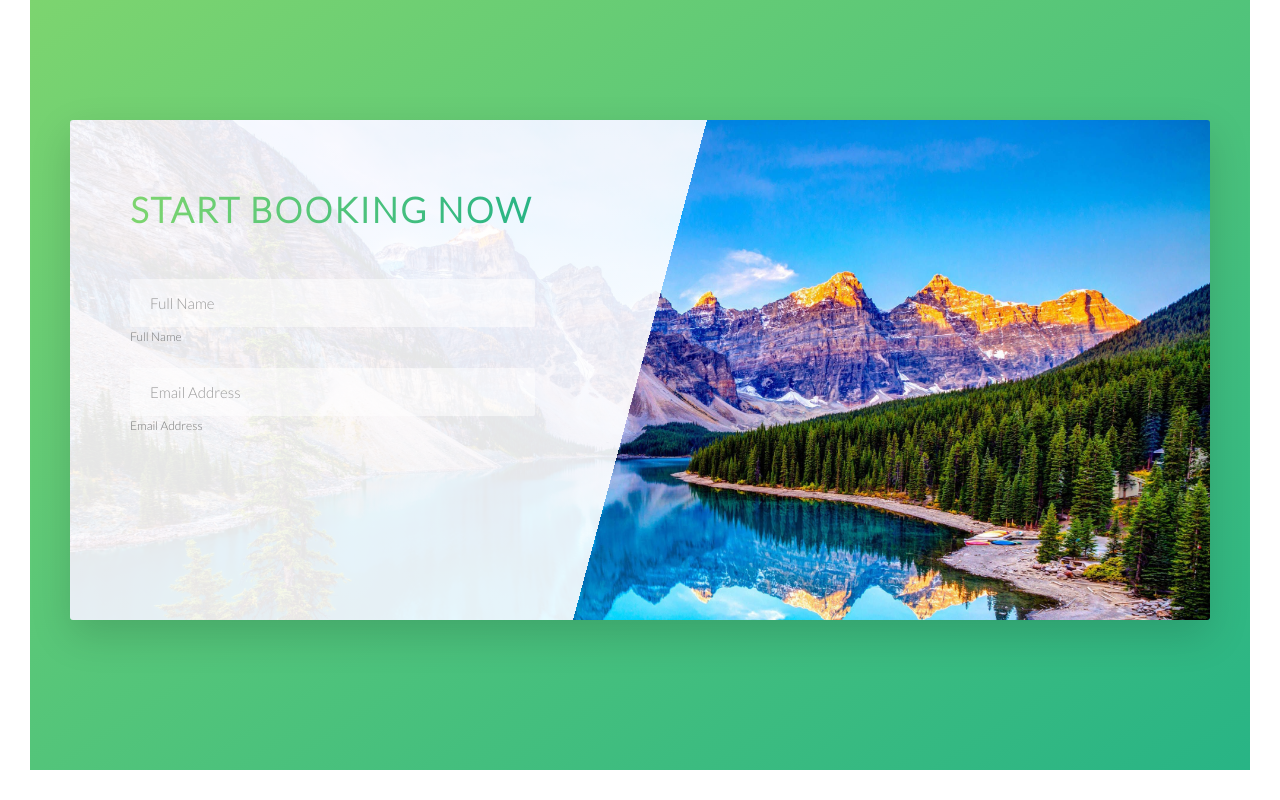
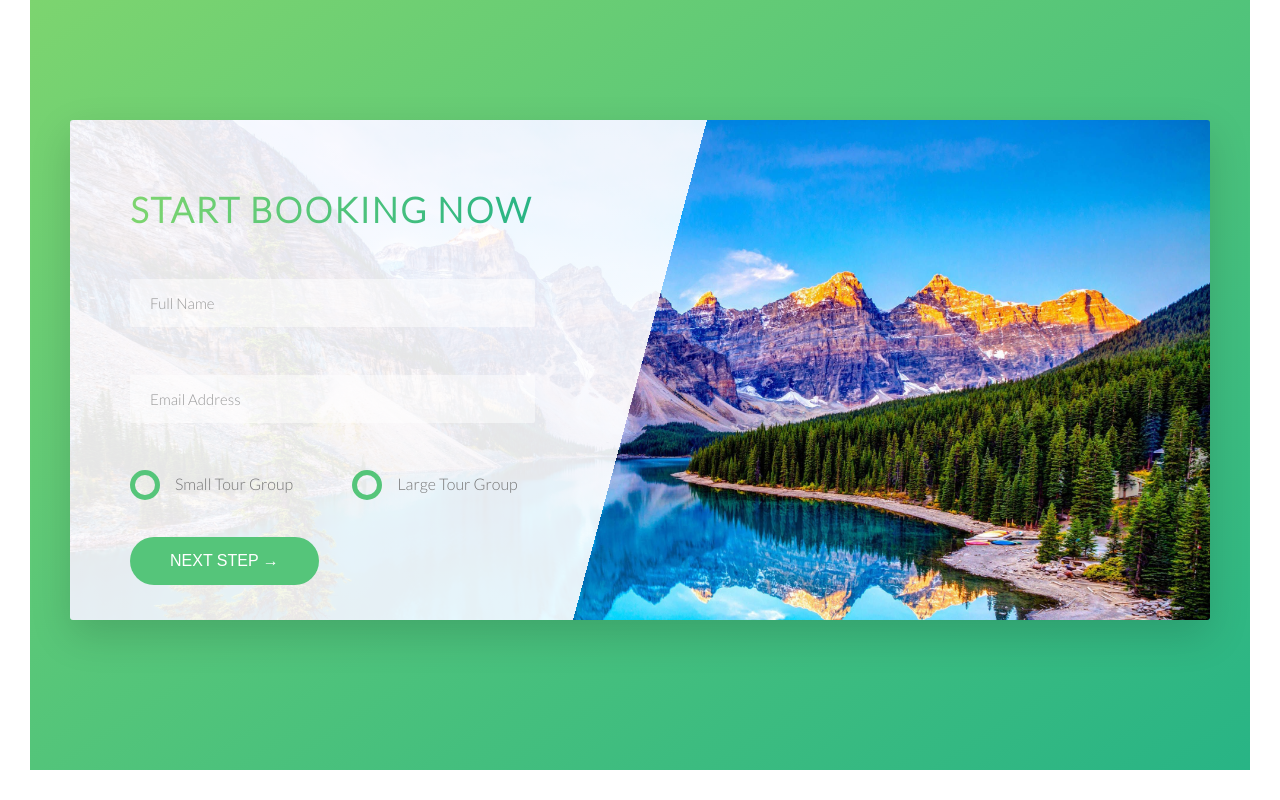
Before and after one commit to Bnanyingi/Nature-web, a website: page index.html in a window 1280 px wide. Shown: the part 4555-5355 px from the top of the page. Drawn offline with Linux system fonts and the light colour scheme.

Commit message:
added changes to the form section

```diff
--- a/index.html
+++ b/index.html
@@ -393,6 +393,28 @@
                                         Address</label>
                                 </div>
 
+                                <div class="form__group u-margin-bottom-medium">
+                                    <div class="form__radio-group">
+                                        <input type="radio" class="form__radio-input" id="small" name="size">
+                                        <label for="small" class="form__radio-label">
+                                            <span class="form__radio-button"></span>
+                                            Small Tour Group</label>
+
+                                    </div>
+
+                                    <div class="form__radio-group">
+                                        <input type="radio" class="form__radio-input" id="large" name="size">
+                                        <label for="large" class="form__radio-label">
+                                            <span class="form__radio-button"></span>
+                                            Large Tour Group</label>
+
+                                    </div>
+                                </div>
+
+                                <div class="form__group">
+                                    <button class="button button--green">Next Step &rarr;</button>
+                                </div>
+
                             </form>
                         </div>
 
--- a/sass/base/_utilities.scss
+++ b/sass/base/_utilities.scss
@@ -1,24 +1,24 @@
 .u-center-text{
-    text-align: center;
+    text-align: center !important;
 
 }
 
 .u-margin-bottom-big{
-    margin-bottom: 8rem;
+    margin-bottom: 8rem !important;
 }
 
 .u-margin-bottom-small{
-    margin-bottom: 1.5rem;
+    margin-bottom: 1.5rem !important;
 }
 
 .u-margin-bottom-medium{
-    margin-bottom: 4rem;
+    margin-bottom: 4rem !important;
 }
 
 .u-margin-top-big{
-    margin-top: 8rem;
+    margin-top: 8rem !important;
 }
 
 .u-margin-top-huge{
-    margin-top: 10rem;
+    margin-top: 10rem !important;
 }
--- a/sass/components/_button.scss
+++ b/sass/components/_button.scss
@@ -1,10 +1,10 @@
-
 /*pseudo classes link,visited,hover,active,after*/
 
 
-.button{
+.button {
+    &,
     &:link,
- &:visited{
+    &:visited {
         text-transform: uppercase;
         text-decoration: none;
         padding: 1.5rem 4rem;
@@ -13,43 +13,47 @@
         transition: all .2s;
         position: relative;
         font-size: $default-font-size;
+
+        border: none;
+        cursor: pointer;
     }
 
- &:hover{
+    &:hover {
         transform: translateY(-3px);
-     box-shadow: 0 1rem 2rem rgba($color-black,.2);
+        box-shadow: 0 1rem 2rem rgba($color-black, .2);
 
-     &::after{
+        &::after,&:focus {
+            outline: none;
             transform: scaleX(1.4) scaleY(1.6);
             opacity: 0;
 
         }
     }
 
- &:active{
+    &:active {
         transform: translateY(-1px);
-     box-shadow: 0 .5rem 1rem rgba($color-black,.2);
+        box-shadow: 0 .5rem 1rem rgba($color-black, .2);
     }
 
- &--white{
+    &--white {
         background-color: $color-white;
         color: $color-grey-dark;
 
-     &::after{
+        &::after {
             color: $color-white;
         }
     }
 
- &--green{
+    &--green {
         background-color: $color-primary;
         color: $color-white;
 
-    &::after{
+        &::after {
             color: $color-primary;
         }
     }
 
- &::after{
+    &::after {
         content: "";
         display: inline-block;
         height: 100%;
@@ -67,16 +71,17 @@
 
 
 
- &--animated{
+    &--animated {
         animation: moveInBottom .5s ease-out .75s;
         animation-fill-mode: backwards;
     }
 
 }
 
-.btn-text{
+.btn-text {
+
     &:link,
-    &:visited{
+    &:visited {
         font-size: $default-font-size;
         color: $color-primary;
         display: inline-block;
@@ -87,14 +92,14 @@
 
     }
 
-    &:hover{
+    &:hover {
         background-color: $color-primary;
         color: $color-white;
         box-shadow: 0 1rem 2rem rgba($color-black, .15);
         transform: translateY(-2px);
     }
 
-    &:active{
+    &:active {
         box-shadow: 0 .5rem 1rem rgba($color-black, .15);
         transform: translateY(0);
 
--- a/sass/components/_form.scss
+++ b/sass/components/_form.scss
@@ -32,13 +32,73 @@
     }
 
 
+    &__label{
+        font-size: 1.2rem;
+        font-weight: 700;
+        margin-left: 2rem;
+        margin-top: .7rem;
+        display: block;
+        transition: all .3s;
+
+
+    }
+
+    &__input:placeholder-shown + &__label{
+        opacity: 0;
+        visibility: hidden;
+        transform: translateY(-4rem);
+
+    }
+
+    &__radio-group {
+        width: 49%;
+       display: inline-block;
+    }
+
+    &__radio-input {
+        display: none;
+
+    }
+
+    &__radio-label{
+        font-size: $default-font-size;
+        cursor: pointer;
+        position: relative;
+        padding-left: 4.5rem;
+    }
+
+    &__radio-button{
+        height: 3rem;
+        width: 3rem;
+        border: 5px solid $color-primary;
+        border-radius: 50%;
+        display: inline-block;
+        position: absolute;
+        left: 0;
+        top: -.4rem;
 
 
 
+        &::after{
+            height: 1.3rem;
+            width: 1.3rem;
+            content: "";
+            display: block;
+            border-radius: 50%;
+            position: absolute;
+            top: 50%;
+            left: 50%;
+            transform: translate(-50%, -50%);
+            background-color: $color-primary;
+            opacity: 0;
+            transition: opacity .2s;
 
 
-    &__label{
-        font-size: 1.2rem;
+        }
+    }
+
+    &__radio-input:checked ~ &__radio-label &__radio-button::after{
+        opacity: 1;
 
 
     }
```
Also changed, not shown: css/styles.css. Lines whose indentation alone changed are shown as unchanged.
